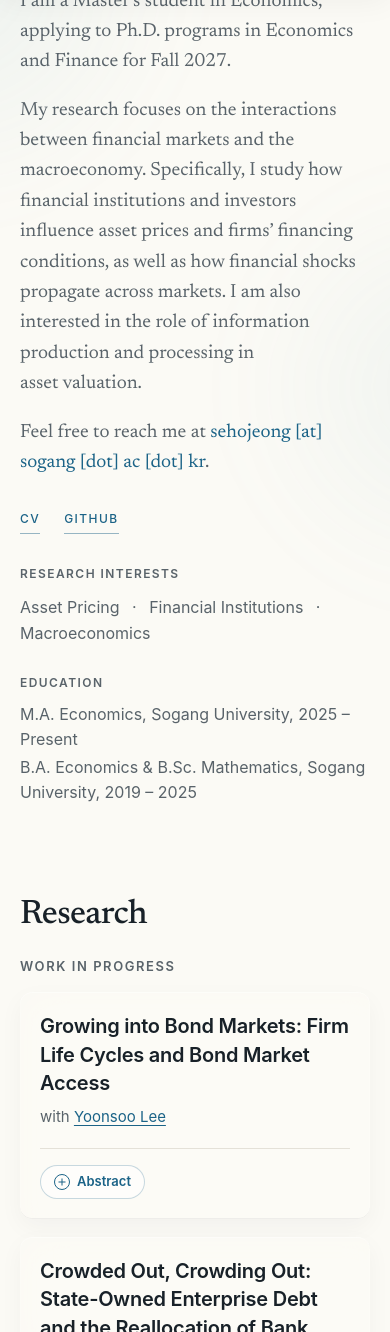
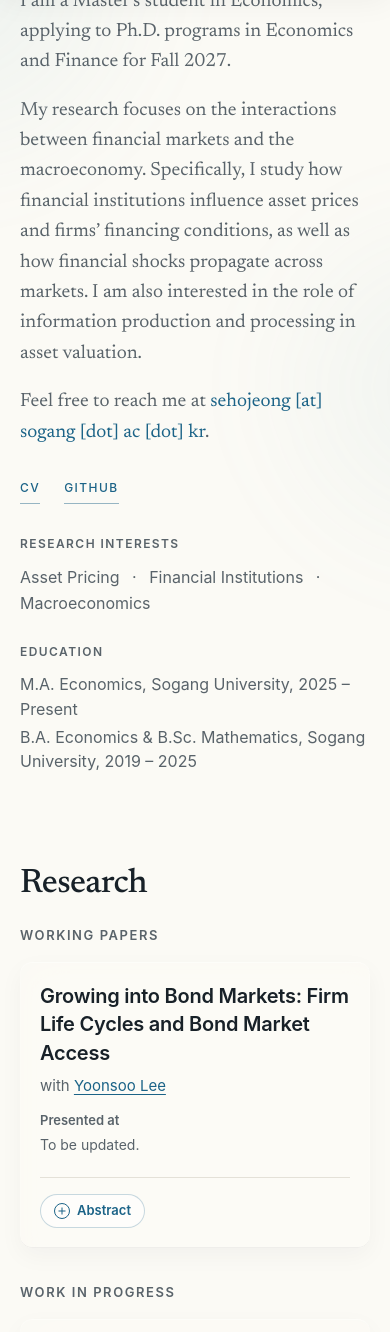
Before and after one commit to jeong-seho/jeong-seho.github.io, a Jekyll site: the page built from index.md, in a window 390 px wide and 1400 px high, scrolled down 370 px, cut to the strip 68-1400 px from the top of the window. Built offline with Jekyll 4.4.1, drawn with Linux system fonts in a browser that asks for light colours; some web fonts are replaced.

Commit message:
Design updates

```diff
--- a/assets/css/style.css
+++ b/assets/css/style.css
@@ -635,6 +635,10 @@ img {
     gap: 18px;
 }
 
+.paper-list + .research-group-title {
+    margin-top: 36px;
+}
+
 .paper-card {
     border-radius: 12px;
     box-shadow: 0 8px 24px rgba(var(--ink-rgb), 0.04);
@@ -671,6 +675,30 @@ img {
     color: var(--text-muted);
     font-size: 15px;
     line-height: 1.55;
+}
+
+.paper-presentations {
+    display: grid;
+    grid-template-columns: max-content minmax(0, 1fr);
+    gap: 4px 12px;
+    align-items: baseline;
+    margin: 12px 0 0;
+    color: var(--text-muted);
+    font-family: var(--font-sans);
+    font-size: 14px;
+    line-height: 1.6;
+}
+
+.paper-presentations dt {
+    font-size: 13px;
+    font-weight: 600;
+}
+
+.paper-presentations dd {
+    min-width: 0;
+    margin: 0;
+    overflow-wrap: anywhere;
+    text-wrap: pretty;
 }
 
 .paper-actions {
@@ -990,6 +1018,12 @@ img {
     }
 }
 
+@media (max-width: 560px) {
+    .paper-presentations {
+        grid-template-columns: 1fr;
+    }
+}
+
 @media (max-width: 430px) {
     :root {
         --photo-size: 160px;
--- a/index.md
+++ b/index.md
@@ -30,7 +30,7 @@ permalink: /
             </p>
 
             <p>
-            My research focuses on the interactions between financial markets and the macroeconomy. Specifically, I study how financial institutions and investors influence asset prices and firms’ financing conditions, as well as how financial shocks propagate across markets. I am also interested in the role of information production and processing in asset valuation.
+            My research focuses on the interactions between financial markets and the macroeconomy. Specifically, I study how financial institutions influence asset prices and firms’ financing conditions, as well as how financial shocks propagate across markets. I am also interested in the role of information production and processing in asset valuation.
             </p>
         </div>
 
@@ -70,7 +70,7 @@ permalink: /
     </div>
 
     <div class="research-content">
-        <h3 class="research-group-title">Work in Progress</h3>
+        <h3 class="research-group-title">Working Papers</h3>
 
         <div class="paper-list">
             <article class="paper-card liquid-glass">
@@ -86,6 +86,12 @@ permalink: /
                             <a href="https://sites.google.com/view/yoonsoolee/" target="_blank" rel="noopener noreferrer">Yoonsoo Lee</a>
                         </p>
                     </div>
+
+                    <!-- Replace with actual conference/seminar names and years; remove if not applicable. -->
+                    <dl class="paper-presentations">
+                        <dt>Presented at</dt>
+                        <dd>To be updated.</dd>
+                    </dl>
 
                     <div class="paper-actions" role="group" aria-label="Project resources">
                         <button class="resource-link abstract-button" type="button" aria-expanded="false" aria-controls="abstract-paper-1">
@@ -117,7 +123,11 @@ permalink: /
                     </div>
                 </div>
             </article>
+        </div>
 
+        <h3 class="research-group-title">Work in Progress</h3>
+
+        <div class="paper-list">
             <article class="paper-card liquid-glass">
                 <span class="liquid-glass__refract liquid-glass__refract--card" aria-hidden="true"></span>
                 <span class="liquid-glass__tint" aria-hidden="true"></span>
@@ -132,19 +142,6 @@ permalink: /
                             <a href="https://sites.google.com/view/junheekwak/" target="_blank" rel="noopener noreferrer">Jun Hee Kwak</a>,
                             and
                             <a href="https://sites.google.com/view/yoonsoolee/" target="_blank" rel="noopener noreferrer">Yoonsoo Lee</a>
-                        </p>
-                    </div>
-
-                    <div class="paper-actions" role="group" aria-label="Project resources">
-                        <button class="resource-link abstract-button" type="button" aria-expanded="false" aria-controls="abstract-paper-2">
-                            <span class="abstract-toggle" aria-hidden="true"></span>
-                            <span>Abstract</span>
-                        </button>
-                    </div>
-
-                    <div class="abstract-body" id="abstract-paper-2" hidden>
-                        <p>
-                            To be updated.
                         </p>
                     </div>
                 </div>
```
